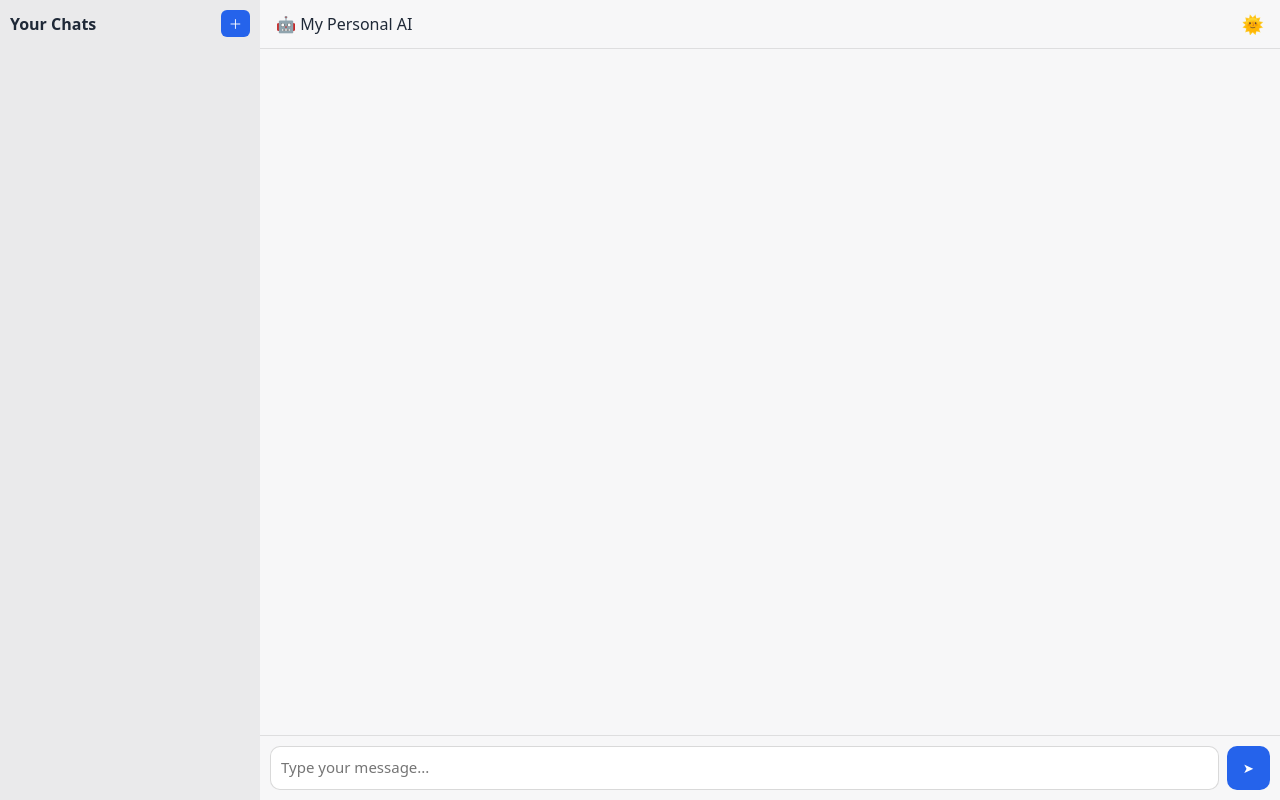
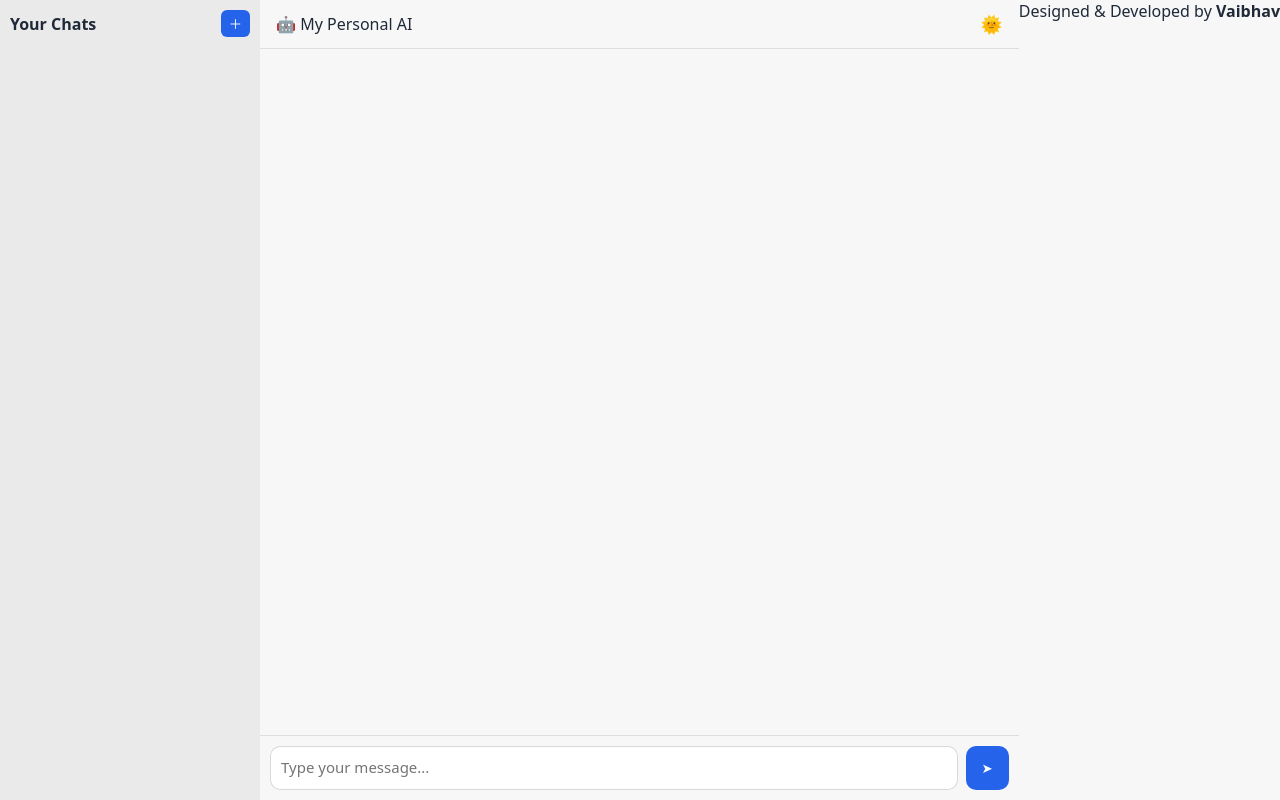
Before and after one commit to vs3241249-dotcom/my-personal-ai, a Flask app: page / in a window 1280 px wide. Run offline with Flask 3, Linux system fonts and the light colour scheme.

Commit message:
Update inbox.html

```diff
--- a/templates/inbox.html
+++ b/templates/inbox.html
@@ -75,6 +75,9 @@
       </div>
 
     </main>
+        <footer class="app-footer">
+      Designed &amp; Developed by <strong>Vaibhav</strong>
+    </footer>
   </div>
 
   <!-- ================= SCRIPT ================= -->
```
